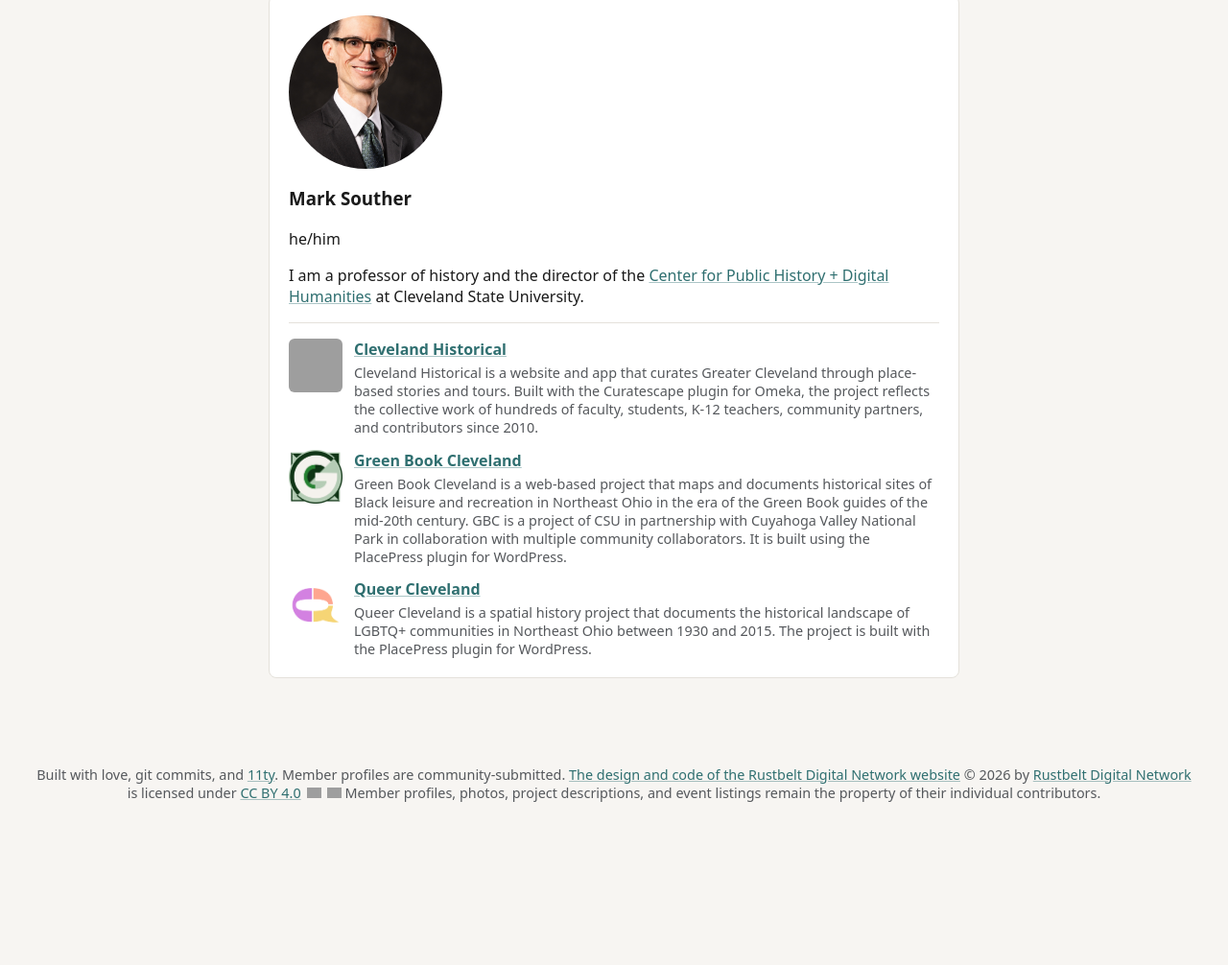
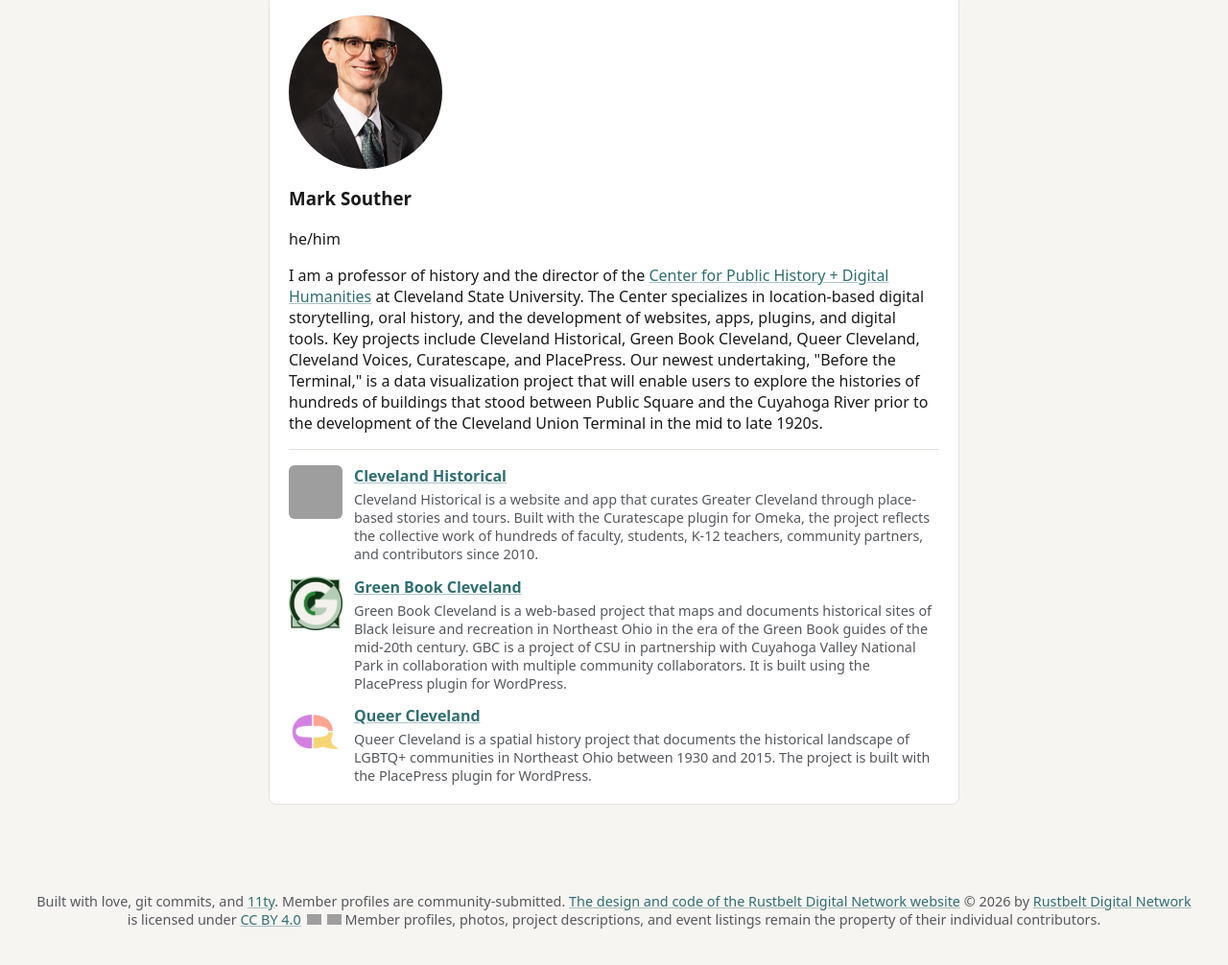
Before and after one commit to RustbeltDN/rustBeltDN, an Eleventy site: page src/who.html in a window 1280 px wide. Shown: the part 6652-7658 px from the top of the page at 96% size. Before the commit the page ends 7534 px from the top, so only its background shows below. Built offline with nearby package versions, Linux system fonts and the light colour scheme; Eleventy itself is replaced by a stand-in of ours; files that its build step writes are made by us from their sources; grey boxes are pictures that could not be loaded.

Commit message:
Update Who We Are (Member Profiles) “mark-souther”

```diff
--- a/src/who/mark-souther.md
+++ b/src/who/mark-souther.md
@@ -25,4 +25,4 @@
     description: Queer Cleveland is a spatial history project that documents the historical landscape of LGBTQ+ communities in Northeast Ohio between 1930 and 2015. The project is built with the PlacePress plugin for WordPress.
 ---
 
-I am a professor of history and the director of the [Center for Public History + Digital Humanities](https://csudigitalhumanities.org) at Cleveland State University.
+I am a professor of history and the director of the [Center for Public History + Digital Humanities](https://csudigitalhumanities.org) at Cleveland State University. The Center specializes in location-based digital storytelling, oral history, and the development of websites, apps, plugins, and digital tools. Key projects include Cleveland Historical, Green Book Cleveland, Queer Cleveland, Cleveland Voices, Curatescape, and PlacePress. Our newest undertaking, "Before the Terminal," is a data visualization project that will enable users to explore the histories of hundreds of buildings that stood between Public Square and the Cuyahoga River prior to the development of the Cleveland Union Terminal in the mid to late 1920s.
```
